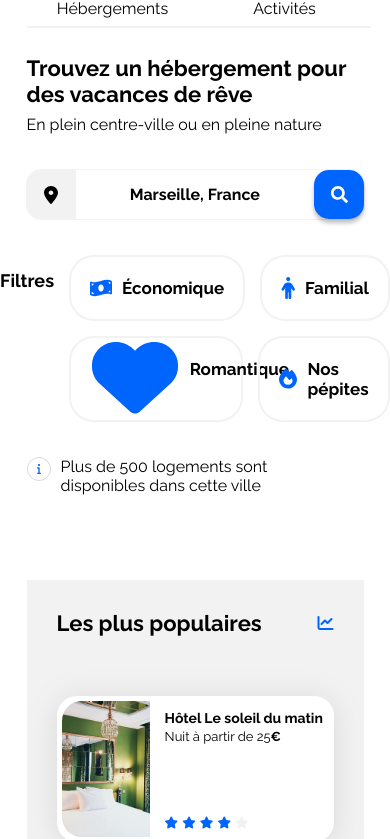
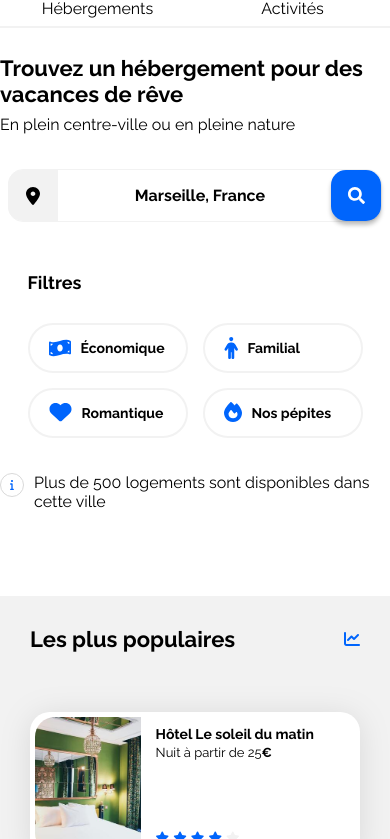
Before and after one commit to Saulicaa/Projet-2, a plain HTML site: page index.html in a window 390 px wide. Shown: the part 90-929 px from the top of the page. Drawn offline with Linux system fonts and the light colour scheme.

Commit message:
correction

```diff
--- a/css/activités.css
+++ b/css/activites.css
@@ -1,6 +1,6 @@
 /******* Activités **********/
 
-.activités {
+#activites {
     padding: 1.875em;
     box-sizing: border-box;
     display: flex;
--- a/css/barre_de_recherche.css
+++ b/css/barre_de_recherche.css
@@ -1,7 +1,7 @@
 /****** Barre de recherche ***********/
 .gps-search {
     min-width: 3.125em;
-    height: 3.0625em;
+    height: 3.1875em;
     background-color: var(--main-bg-color);
     border-radius: 0.9375em 0 0 0.9375em;
     background-image: url("../images/icone/gps.svg");
@@ -15,18 +15,16 @@
     align-items: center;
     justify-content: space-between;
     max-width: 23.25em;
-    height: 3.0625em;
+    height: 3.1875em;
     border-radius: 0.9375em;
     border: 0.0625em solid var(--main-bg-color);
     background-color: transparent;
-
 }
 
 .texte-recherche{
     display: flex;
-    justify-content: space-between;
     width: 100%;
-
+    height: 3.1875em;
 }
 
 .search-name {
@@ -38,24 +36,24 @@
 }
 
 .search-bar input[type="search"] {
-    border: none; /* Supprime la bordure de l'élément input de type texte */
+    border: none;
     outline: none;
     font-size: 1em;
     font-weight: bold;
     text-align: center;
 }
 
-
 .search-button-name {
     display: flex;
     justify-content: center;
     align-items: center;
     width: 8.25em;
-    height: 3.1875em;
+    height: 2.95em;
     color: white;
     background-color: var(--main-color);
     border: 0.0625em solid var(--main-bg-color);
     border-radius: 0 0.9375em 0.9375em 0;
     font-size: 1.125em;
     font-weight: bold;
+    margin: 0;
 }
--- a/css/filtres.css
+++ b/css/filtres.css
@@ -3,6 +3,12 @@
 .filters {
     display: flex;
     gap: 0.9375em;
+}
+
+.filters-groups{
+    display: flex;
+    flex-direction: row;
+    gap: 15px;
 }
 
 .groups-filters-button {
@@ -18,14 +24,15 @@
 .filters-button {
     box-sizing: border-box;
     display: flex;
-    justify-content: space-between;
+    align-items: center;
     border-radius: 1.5625em;
     border: 0.125em solid var(--main-bg-color);
     padding: 0.25em 1.1875em;
     gap: 0.625em;
+    height: 50px;
 }
 
-.filtres-button:hover {
+.filters-button:hover {
     background-color: var(--filter-bg-color);
 }
 
--- a/css/hébergement.css
+++ b/css/hebergement.css
@@ -1,5 +1,5 @@
 /****** Hebergements ***********/
-.hebergements {
+#hebergements {
     width: 65%;
     display: flex;
     flex-direction: column;
--- a/css/info.css
+++ b/css/info.css
@@ -1,7 +1,7 @@
 /****** Info ***********/
 
 .info-group {
-    display:flex;
+    display: flex;
     flex-direction: column;
     gap: 2.1875em;
 }
--- a/css/media tablette.css
+++ b/css/media_tablette.css
@@ -4,7 +4,7 @@
         flex-direction: column;
     }
 
-    .hebergements {
+    #hebergements {
         width: 100%;
     }
 
@@ -36,6 +36,11 @@
         flex-direction: column;
     }
 
+    .filters-groups {
+        display: flex;
+        flex-direction: column;
+    }
+
     .activités-cards img {
         height: 12.5em;
     }
--- a/css/média_tel.css
+++ b/css/media_tel.css
@@ -8,7 +8,6 @@
     .main-container{
         padding: 0;
         gap: 1.875em;
-        max-width: 21.0625em;
     }
 
     body {
@@ -17,6 +16,10 @@
 
     header {
         display: unset;
+    }
+
+    nav {
+        width: 100%;
     }
 
     .hebergements-and-activités{
@@ -55,16 +58,20 @@
         width: 100%;
     }
 
+    .texte-recherche {
+        justify-content: space-between;
+    }
+
     .search-button {
         min-width: 3.125em;
-        height: 3.0625em;
+        height: 3.2em;
         border-radius: 0.9375em;
         background-color: var(--main-color);
         background-image: url("../images/icone/search.svg");
         background-position: center;
         background-repeat: no-repeat;
         box-shadow: 0px 0.25em 0.25em 0px rgba(0, 0, 0, 0.25);
-        margin-right: -0.0625em;
+
     }
 
     .search-button-name {
@@ -78,9 +85,9 @@
         margin-right: 1em;
     }
 
-    .filtres {
+    .filters {
         flex-direction: column;
-
+        max-width: 335px;
     }
 
     .filtres-title{
@@ -93,6 +100,10 @@
 
     .phone-filters{
         display: flex;
+    }
+
+    .filters-button {
+        width: 162.5px;
     }
 
     .info-bar {
--- a/css/style.css
+++ b/css/style.css
@@ -19,8 +19,8 @@ h2 {
 }
 
 h3 {
-    font-size: 1.0625em;
-
+    font-size: 0.875em;
+    margin: 0;
 }
 
 p {
--- a/index.html
+++ b/index.html
@@ -12,15 +12,15 @@
         integrity="sha512-MV7K8+y+gLIBoVD59lQIYicR65iaqukzvf/nwasF0nqhPay5w/9lJmVM2hMDcnK1OnMGCdVK+iQrJ7lzPJQd1w=="
         crossorigin="anonymous" referrerpolicy="no-referrer" />
     <link rel="stylesheet" href="./css/style.css">
-    <link rel="stylesheet" href="./css/activités.css">
+    <link rel="stylesheet" href="./css/activites.css">
     <link rel="stylesheet" href="./css/barre_de_recherche.css">
     <link rel="stylesheet" href="./css/filtres.css">
     <link rel="stylesheet" href="./css/footer.css">
     <link rel="stylesheet" href="./css/header.css">
-    <link rel="stylesheet" href="./css/hébergement.css">
+    <link rel="stylesheet" href="./css/hebergement.css">
     <link rel="stylesheet" href="./css/info.css">
-    <link rel="stylesheet" href="./css/media tablette.css">
-    <link rel="stylesheet" href="./css/média_tel.css">
+    <link rel="stylesheet" href="./css/media_tablette.css">
+    <link rel="stylesheet" href="./css/media_tel.css">
     <link rel="stylesheet" href="./css/populaires.css">
 </head>
 
@@ -48,7 +48,7 @@
                     <p class="info-subtitle">En plein centre-ville ou en pleine nature</p>
                 </div>
                 <div class="search-bar">
-                    <form action="" method="get" class="texte-recherche">
+                    <form action="index.html" method="get" class="texte-recherche">
                         <div class="gps-search"></div>
                         <label for="recherche-input"></label>
                         <input type="search" id="recherche-input" name="recherche" value="Marseille, France" onFocus="if(this.value=='Marseille, France')this.value='';"/>
@@ -58,6 +58,7 @@
                     </form>
                 </div>
                 <div class="filters">
+                    <div class="filters-groups">
                         <h2 class="filters-title">Filtres</h2>
                         <div class="groups-filters-button">
                             <div class="phone-filters">
@@ -82,6 +83,7 @@
                             </div>
                         </div>
                     </div>
+                </div>
                 <div class="info-bar">
                     <div class="information">
                         <img src="images/icone/info.svg" alt="Icone d'info">
@@ -90,7 +92,7 @@
                 </div>
             </div>
             <div class="hebergements-and-populaires">
-                <section class="hebergements">
+                <section id="hebergements">
                     <h2 class="section-title">Hébergements à Marseille</h2>
                     <div class="hebergements-cards">
                         <a href="#">
@@ -280,7 +282,7 @@
                     </div>
                 </section>
             </div>
-            <section class="activités">
+            <section id="activites">
                 <h2 class="section-title">Activités à Marseille</h2>
                 <div class="activités-cards">
                     <a href="#">
```
Also changed, not shown: lien GitHub.txt (added). Lines whose indentation alone changed are shown as unchanged.
